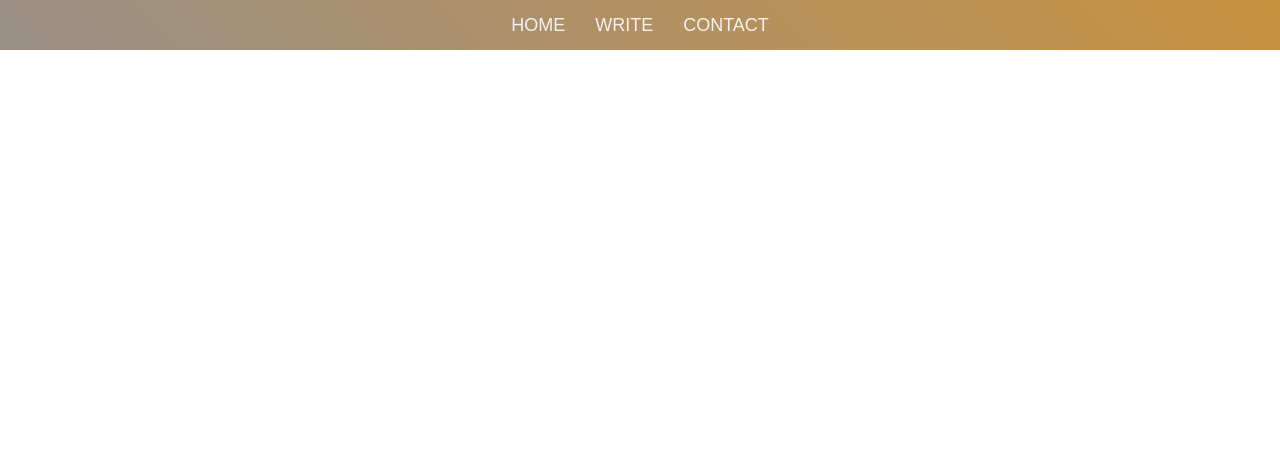
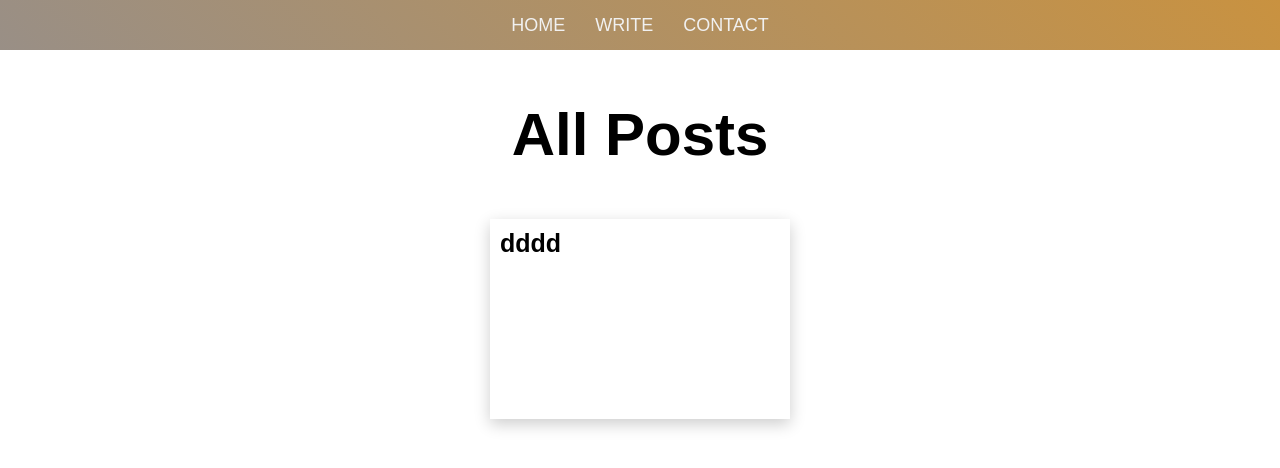
Before and after one commit to LaurePiechaczyk/react-blog, a React (Create React App) app in the folder blog-react/: page / in a window 1280 px wide. Shown: the top 468 px of the page. Built offline with nearby package versions, Linux system fonts and the light colour scheme.

Commit message:
home page with ome card

```diff
--- a/blog-react/src/App.js
+++ b/blog-react/src/App.js
@@ -1,9 +1,11 @@
 import Navbar from './Components/Navbar/Navbar'
+import Home from "./Containers/Home/Home";
 
 function App() {
   return (
     <div className="App">
       <Navbar />
+      <Home />
     </div>
   );
 }
--- a/blog-react/src/Components/Card/Card.css
+++ b/blog-react/src/Components/Card/Card.css
@@ -0,0 +1,20 @@
+.card {
+    max-width: 300px;
+    padding: 10px;
+    box-shadow: 0 5px 15px rgba(0, 0, 0, 0.2);
+    margin: 10px;
+    cursor: pointer;
+    min-height: 200px;
+    min-width: 300px;
+    text-align: left;
+    display: flex;
+    flex-direction: column;
+    justify-content: space-between;
+}
+.card h2 {
+    font-size: 25px;
+    margin-bottom: 10px;
+}
+.card p {
+    font-size: 18px;
+}
--- a/blog-react/src/Components/Card/Card.js
+++ b/blog-react/src/Components/Card/Card.js
@@ -0,0 +1,11 @@
+import React from 'react'
+import './Card.css'
+
+export default function Card(props) {
+  return (
+    <div className='card'>
+        {props.children}
+
+    </div>
+  )
+}
--- a/blog-react/src/Containers/Home/Home.css
+++ b/blog-react/src/Containers/Home/Home.css
@@ -0,0 +1,14 @@
+.home-title {
+    font-size: 60px;
+    margin: 100px 0 40px;
+    text-align: center;
+}
+
+.container-cards {
+    display: flex;
+    justify-content: center;
+    flex-wrap: wrap;
+    width: 100%;
+    max-width: 1300px;
+    margin: 0px auto 0;
+}
--- a/blog-react/src/Containers/Home/Home.js
+++ b/blog-react/src/Containers/Home/Home.js
@@ -0,0 +1,16 @@
+import React from 'react'
+import './Home.css'
+import Card from "../../Components/Card/Card";
+
+export default function Home() {
+  return (
+    <>
+        <h1 className='home-title'>All Posts</h1>
+        <div className='container-cards'>
+            <Card>
+                <h2>dddd</h2>
+            </Card>
+        </div>
+    </>
+  )
+}
```
